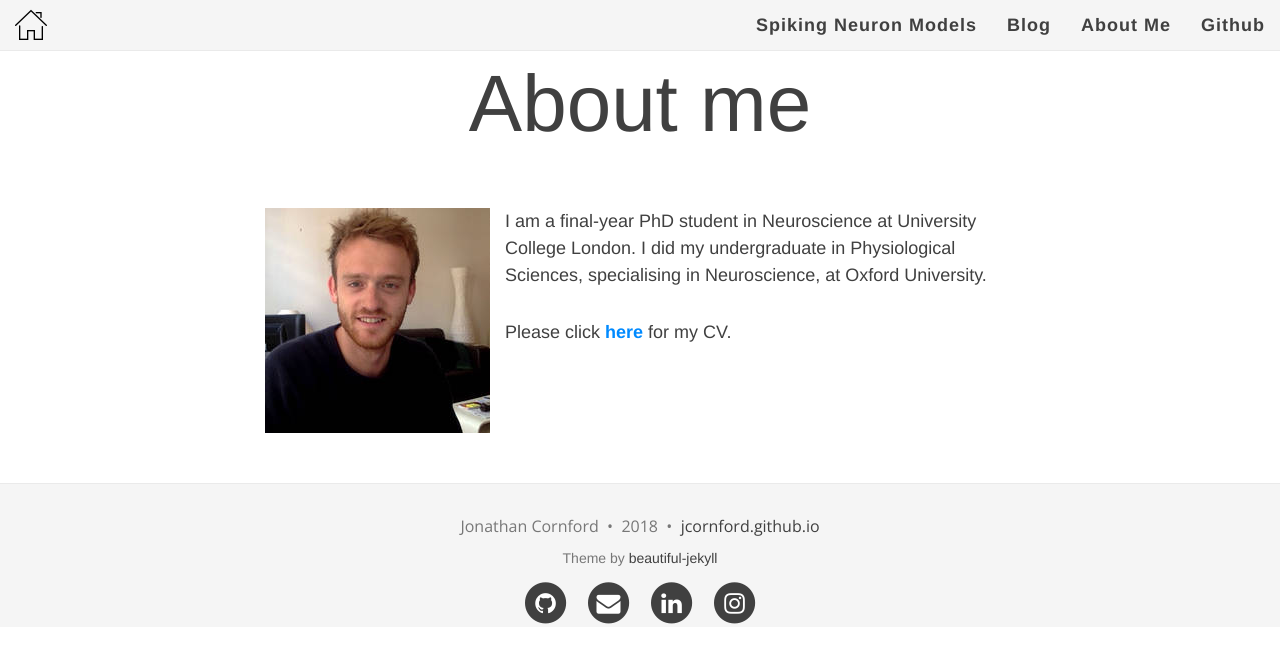
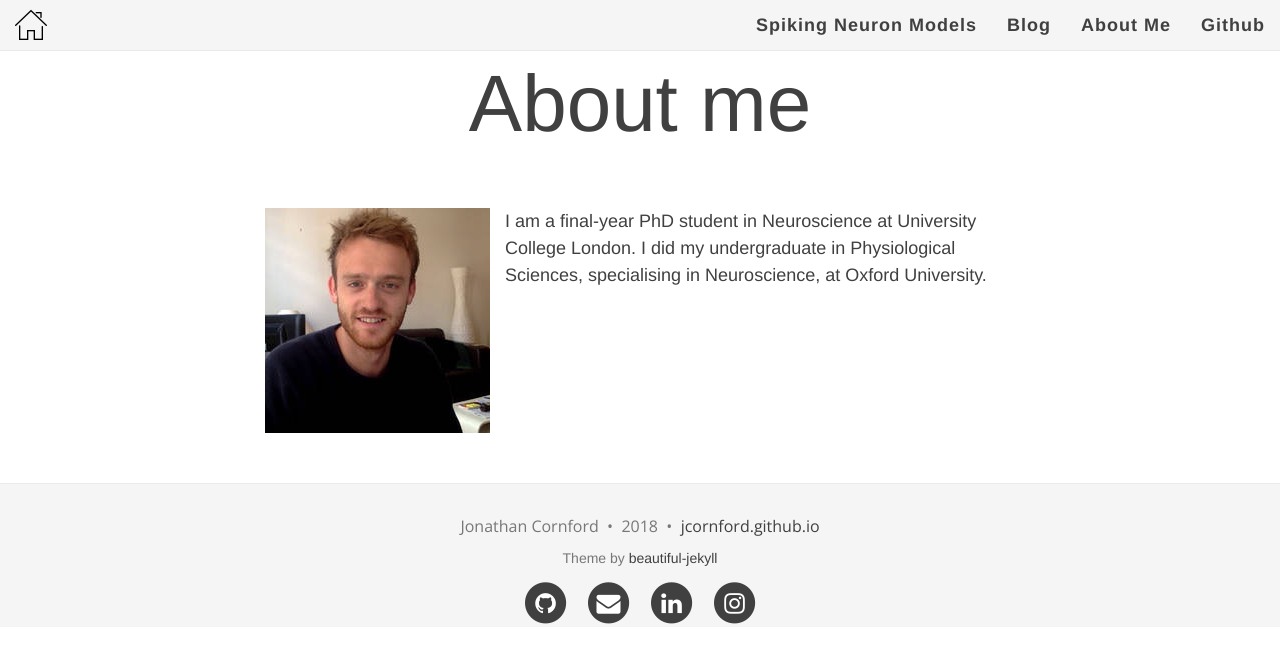
Before and after one commit to jcornford/jcornford.github.io, a Jekyll site: the page built from aboutme.md, in a window 1280 px wide. Shown: the top 663 px of the page. Built offline with Jekyll 4.4.1, drawn with Linux system fonts in a browser that asks for light colours; nearby versions of some CDN libraries.

Commit message:
Update aboutme.md

```diff
--- a/aboutme.md
+++ b/aboutme.md
@@ -7,5 +7,3 @@ title: About me
 
 I am a final-year PhD student in Neuroscience at University College London. I did my undergraduate in Physiological Sciences,
 specialising in Neuroscience, at Oxford University.
-
-Please click [**here**](/site_assets/JonathanCornford_CV.pdf) for my CV.
```
